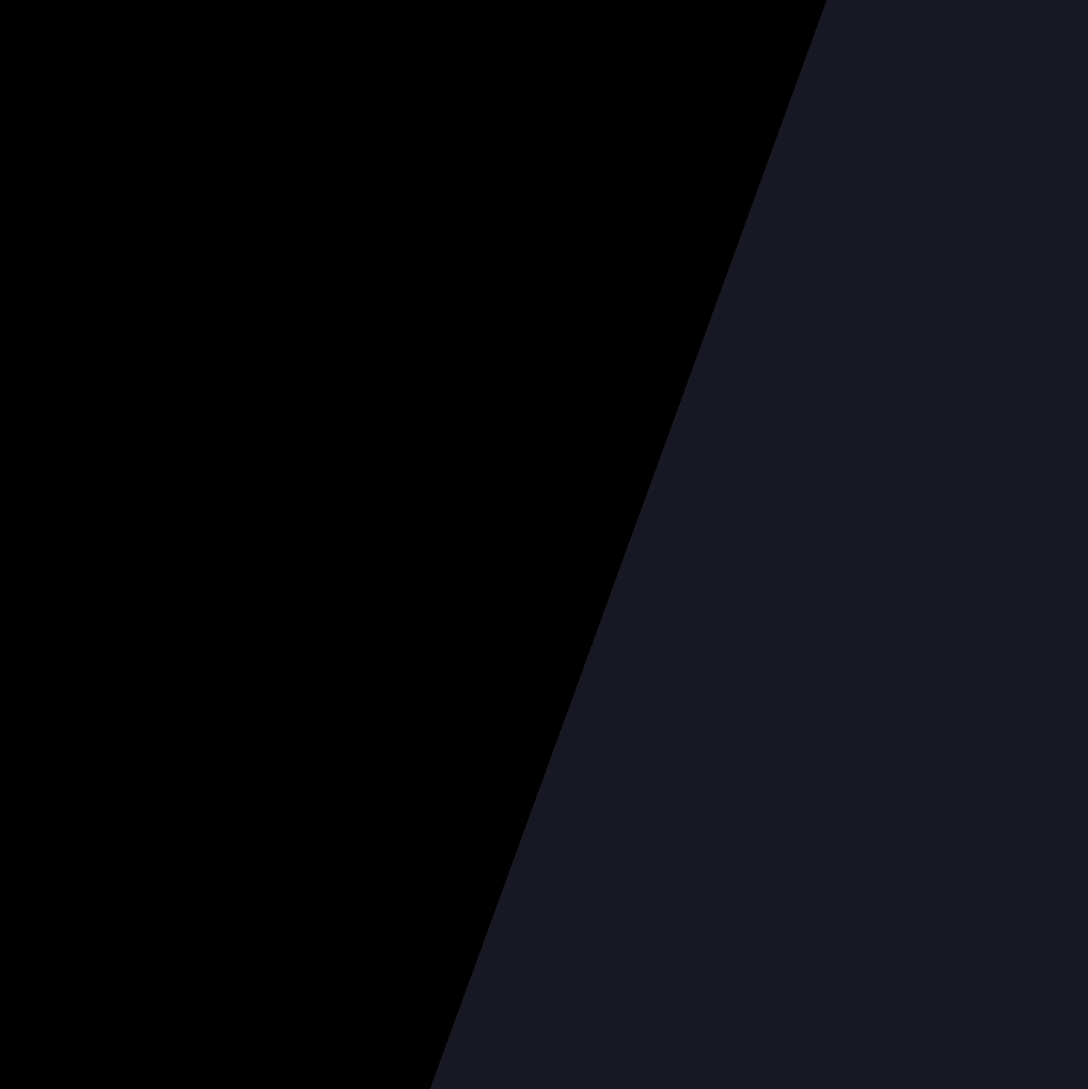
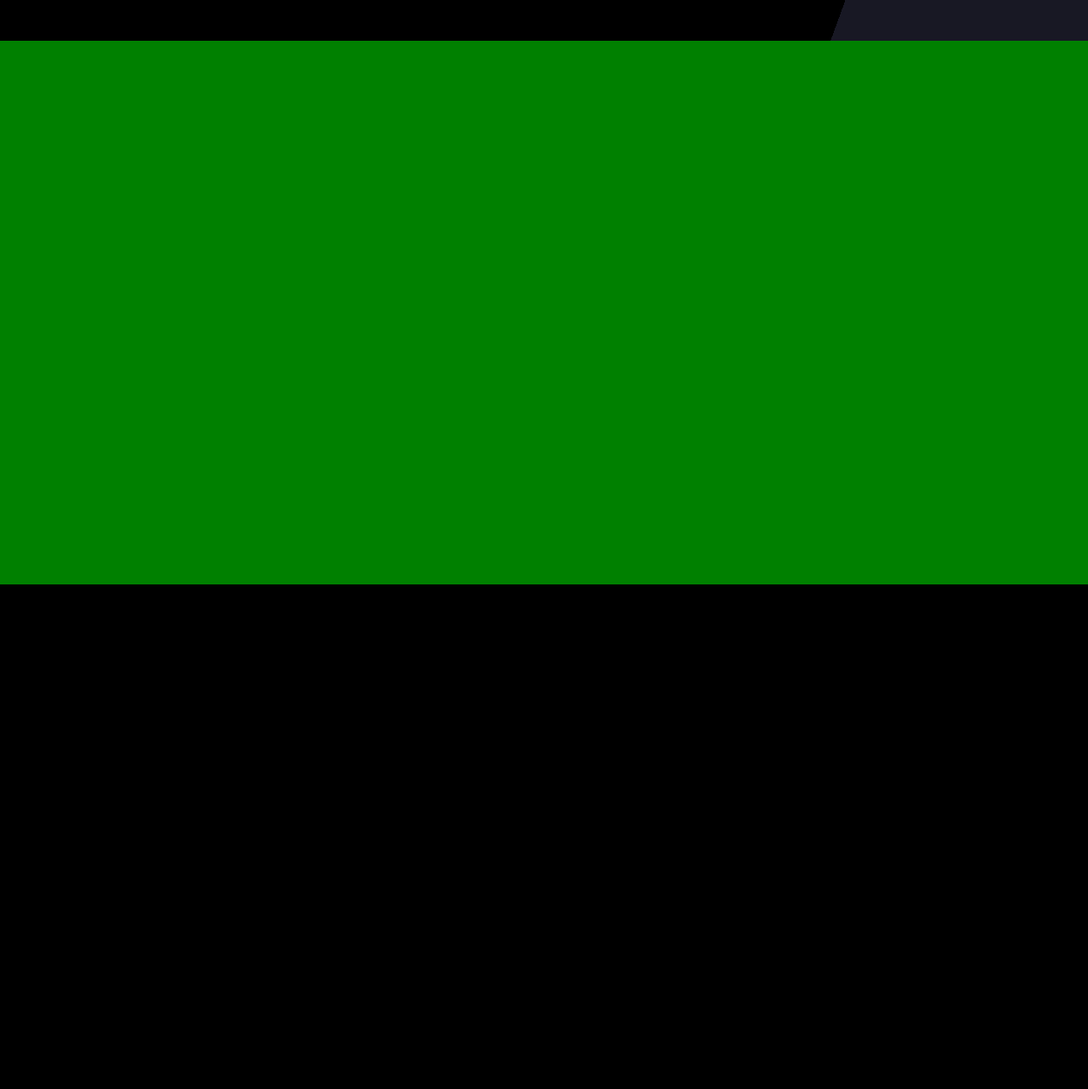
Before and after one commit to robelene112/refactorWebsite, a plain HTML site: page index.html in a window 1280 px wide. Shown: the part 142-1424 px from the top of the page at 85% size. Drawn offline with Linux system fonts and the light colour scheme.

Commit message:
Start on main content

```diff
--- a/index.html
+++ b/index.html
@@ -57,6 +57,12 @@
 			</div>
 		</div>
 	</header>
+
+	<main>
+		<div class='intro'></div>
+		<div class='qualifications'>
+		</div>
+	</main>
 </body>
 
 </html>
--- a/main.js
+++ b/main.js
@@ -13,3 +13,11 @@ document.querySelector('.hamburger-menu').addEventListener('click', () => {
 	navContainer.classList.toggle('active')
 	mobileNav.classList.toggle('active')
 })
+
+window.addEventListener('scroll', () => {
+	if (window.scrollY > 50) {
+		headerContainer.classList.add('scrolled')
+	} else {
+		headerContainer.classList.remove('scrolled')
+	}
+})
--- a/styles.css
+++ b/styles.css
@@ -32,6 +32,11 @@ header {
 	padding-right: 5rem;
 	display: flex;
 	justify-content: space-between;
+}
+
+.header-container.scrolled {
+	background-color: black;
+	transition: background-color 0.5s;
 }
 
 .hamburger-menu {
@@ -110,3 +115,15 @@ li > a {
 .mobile-nav {
 	display: none
 }
+
+.intro {
+	width: 100%;
+	height: 40rem;
+	background-color: green;
+}
+
+.qualifications {
+	width: 100%;
+	height: 55rem;
+	background-color: black;
+}
```
